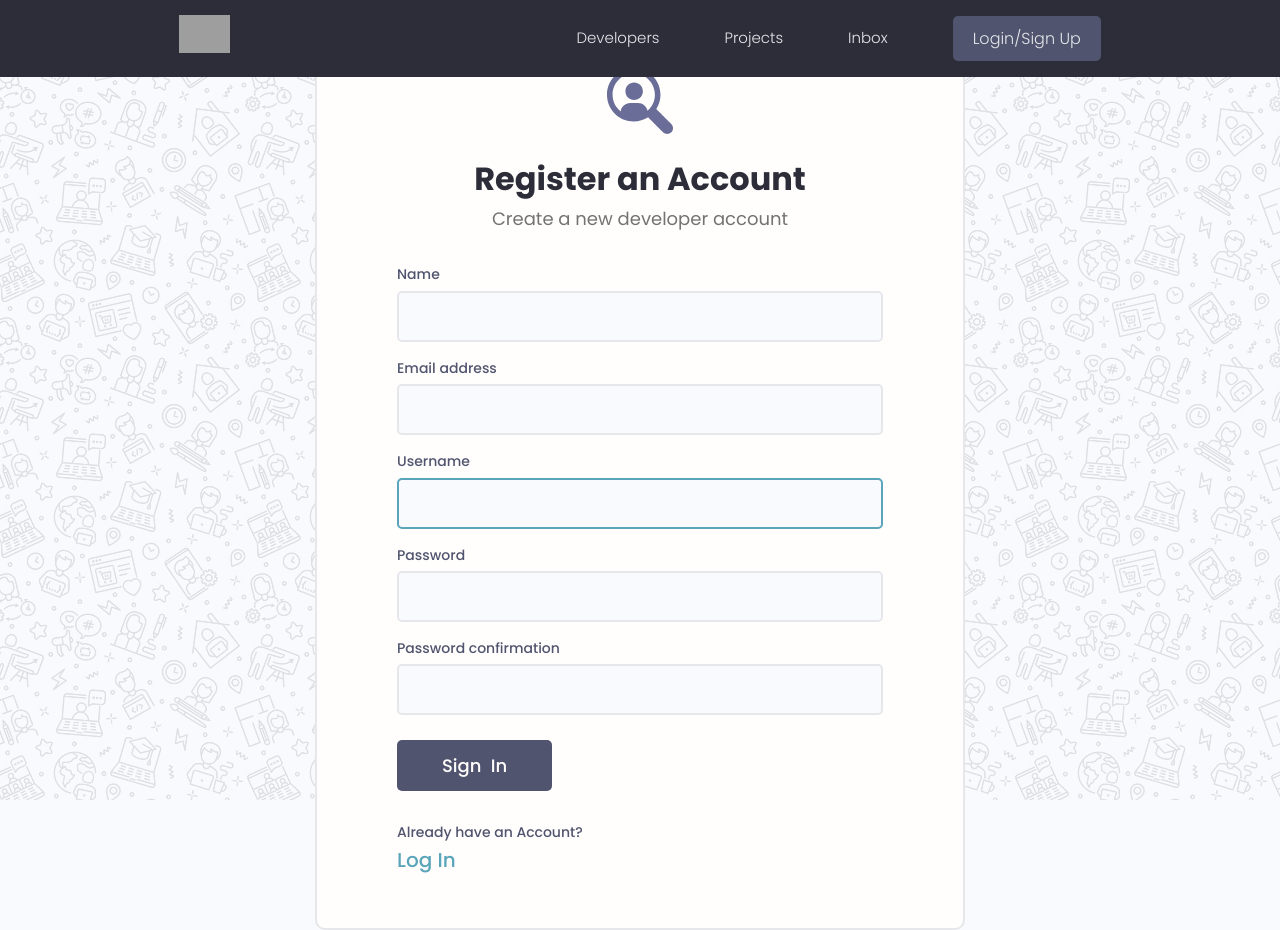
After one commit to Tahagho82/devsearch, a Django app: page /register/ in a window 1280 px wide. The commit adds this page. Run offline with Django 4.2, Linux system fonts and the light colour scheme; some libraries are stand-ins or nearby versions; grey boxes are pictures that could not be loaded.

Commit message:
login_signup_...

```diff
--- a/devsearch/settings.py
+++ b/devsearch/settings.py
@@ -123,15 +123,15 @@ USE_TZ = True
 # https://docs.djangoproject.com/en/4.1/howto/static-files/
 
 STATIC_URL = 'static/'
-STATIC_ROOT = BASE_DIR / 'staticfiles'
+# STATIC_ROOT = BASE_DIR / 'staticfiles'
 
 
 MEDIA_URL = '/images/'
 STATICFILES_DIRS = [
-    BASE_DIR / 'static'
+   os.path.join( BASE_DIR, 'static')
 ]
 
-MEDIA_ROOT= BASE_DIR / 'static\images'
+MEDIA_ROOT= os.path.join( BASE_DIR, 'static\images')
 
 
 # Default primary key field type
--- a/projects/views.py
+++ b/projects/views.py
@@ -1,7 +1,7 @@
 from django.shortcuts import render, redirect
 from .models import Project
 from .forms import ProjectForm
-
+from django.contrib.auth.decorators import login_required
 
 def projects(request):
     projects = Project.objects.all()
@@ -15,6 +15,7 @@ def project(request, pk):
     return render(request, 'projects/single-project.html', context)
 
 
+@login_required(login_url='login')
 def createPtoject(request):
     form = ProjectForm()
     if request.method == 'POST':
@@ -26,6 +27,7 @@ def createPtoject(request):
     return render(request, 'projects/project_form.html', context)
 
 
+@login_required(login_url='login')
 def updatePtoject(request, pk):
     project = Project.objects.get(id=pk)
     form = ProjectForm(instance=project)
@@ -38,6 +40,7 @@ def updatePtoject(request, pk):
     context = {'form': form}
     return render(request, 'projects/project_form.html', context)
 
+@login_required(login_url='login')
 def deleteProject(request,pk):
     project =Project.objects.get(id=pk)
     if request.method == 'POST':
--- a/static/styles/app.css
+++ b/static/styles/app.css
@@ -845,3 +845,19 @@ img {
   margin-bottom: 1rem;
   margin-top: 2rem;
 }
+
+
+
+/*=======================
+  Fixed Position Alerts Wrapper
+========================*/
+
+.alert {
+  position: fixed;
+  left: 50%;
+  top: 120px;
+  transform: translate(-50%, -50%);
+
+
+  z-index: 99999;
+}
--- a/static/uikit/app.js
+++ b/static/uikit/app.js
@@ -2,3 +2,13 @@
 document.addEventListener('DOMContentLoaded', function () {
   hljs.highlightAll();
 });
+
+
+let alertWrapper = document.querySelector('.alert')
+let alertClose = document.querySelector('.alert__close')
+
+if (alertWrapper) {
+  alertClose.addEventListener('click', () =>
+    alertWrapper.style.display = 'none'
+  )
+}
--- a/templates/main.html
+++ b/templates/main.html
@@ -1,6 +1,7 @@
 <!DOCTYPE html>
 {% load static %}
 <html>
+
 <head>
     <meta charset="UTF-8" />
     <meta http-equiv="X-UA-Compatible" content="IE=edge" />
@@ -18,12 +19,36 @@
     <title>DevSearch - Connect with Developers!</title>
 
 </head>
+
 <body>
     {% include 'navbar.html' %}
 
+
+    <!-- {% if messages %}
+    <ul class="messages">
+        {% for message in messages %}
+        <li{% if message.tags %} class="{{ message.tags }}" {% endif %}>{{ message }}</li>
+            {% endfor %}
+    </ul>
+    {% endif %} -->
+
+    {% if messages %}
+
+    {% for message in messages %}
+    <div class="alert  alert--{{message.tags}}">
+        <p class="alert__message">{{message}}</p>
+        <button class="alert__close">x</button>
+    </div>
+
+    {% endfor %}
+
+    {% endif %}
+
+
     {% block content %}
-
 
     {% endblock content %}
 </body>
+<script src="{% static 'uikit/app.js' %}"></script>
+
 </html>
--- a/templates/navbar.html
+++ b/templates/navbar.html
@@ -15,9 +15,15 @@
           <li class="header__menuItem"><a href="{% url 'profiles' %}">Developers</a></li>
           <li class="header__menuItem"><a href="{% url 'projects' %}">Projects</a></li>
           <li class="header__menuItem"><a href="">Inbox</a></li>
+
+
+          {% if request.user.is_authenticated %}
           <li class="header__menuItem"><a href="{% url 'create-project' %}">Add Project</a></li>
+          <li class="header__menuItem"><a href="{% url 'logout' %}" class="btn btn--sub">Logout</a></li>
+          {% else %}
+          <li class="header__menuItem"><a href="{% url 'login' %}" class="btn btn--sub">Login/Sign Up</a></li>
+          {% endif %}
 
-          <li class="header__menuItem"><a href="" class="btn btn--sub">Login/Sign Up</a></li>
         </ul>
       </nav>
     </div>
--- a/users/apps.py
+++ b/users/apps.py
@@ -4,3 +4,6 @@ from django.apps import AppConfig
 class UsersConfig(AppConfig):
     default_auto_field = 'django.db.models.BigAutoField'
     name = 'users'
+
+    def ready(self):
+        import users.signals
--- /dev/null
+++ b/users/forms.py
@@ -0,0 +1,16 @@
+from django.contrib.auth.models import User
+from django.contrib.auth.forms import UserCreationForm
+
+
+class CustomUserCreationForm(UserCreationForm):
+    class Meta:
+        model = User
+        fields = [
+            'first_name', 'email', 'username', 'password1', 'password2'
+        ]
+        labels = {'first_name':'Name',}
+    def __init__(self, *args, **kwargs):
+        super(CustomUserCreationForm, self).__init__(*args, **kwargs)
+
+        for name, field in self.fields.items():
+            field.widget.attrs.update({'class': 'input'})
--- /dev/null
+++ b/users/templates/users/login_register.html
@@ -0,0 +1,100 @@
+{% extends 'main.html' %}
+{% load static %}
+{% block content %}
+
+
+{% if page == 'register' %}
+
+<div class="auth">
+    <div class="card">
+        <div class="auth__header text-center">
+            <a href="/">
+                <img src="{% static 'images/icon.svg' %}" alt="icon" />
+            </a>
+            <h3>Register an Account</h3>
+            <p>Create a new developer account</p>
+        </div>
+
+        <form method="POST" action="{% url 'register' %}" class="form auth__form">
+            {% csrf_token %}
+
+            {% for field in form %}
+            <div class="form__field">
+                <label for="formInput#text">{{field.label}}</label>
+                {{field}}
+
+                <!-- {% if field.help_text %}
+                <small>{{field.help_text}}</small>
+                {% endif %} -->
+
+                {% for error in field.errors %}
+                <p style="color: red;">{{error}}</p>
+                {% endfor %}
+
+            </div>
+
+            {% endfor %}
+
+            <div class="auth__actions">
+                <input class="btn btn--sub btn--lg" type="submit" value="Sign  In" />
+            </div>
+        </form>
+        <div class="auth__alternative">
+            <p>Already have an Account?</p>
+            <a href="{% url 'login' %}">Log In</a>
+        </div>
+    </div>
+</div>
+
+
+
+{% else %}
+
+<div class="auth">
+
+    <div class="card">
+
+        <div class="auth__header text-center">
+            <a href="/">
+                <img src="{% static 'images/icon.svg' %}" alt="icon" />
+            </a>
+            <h3>Account Login</h3>
+            <p>Hello Developer, Welcome Back!</p>
+        </div>
+
+        <form action="" method="POST" class="form auth__form">
+            {% csrf_token %}
+            <!-- Input:Username -->
+            <div class="form__field">
+                <label for="formInput#text">Username: </label>
+                <input class="input input--text" id="formInput#text" type="text" name="username"
+                    placeholder="Enter your username..." />
+            </div>
+
+            <!-- Input:Password -->
+            <div class="form__field">
+                <label for="formInput#password">Password: </label>
+                <input class="input input--password" id="formInput#passowrd" type="password" name="password"
+                    placeholder="••••••••" />
+            </div>
+
+            <div class="auth__actions">
+                <input class="btn btn--sub btn--lg" type="submit" value="Log In" />
+                <a href="">Forget Password?</a>
+            </div>
+        </form>
+
+        <div class="auth__alternative">
+            <p>Don’t have an Account?</p>
+            <a href="{% url 'register' %}">Sign Up</a>
+        </div>
+    </div>
+</div>
+
+
+{% endif %}
+
+
+
+
+{% endblock content %}
--- a/users/urls.py
+++ b/users/urls.py
@@ -1,8 +1,12 @@
 from django.urls import path
 from . import views
 urlpatterns = [
+    path('login/', views.loginUser, name='login'),
+    path('logout/', views.logoutUser, name='logout'),
+    path('register/', views.registerUser, name='register'),
+
     path('', views.profiles, name='profiles'),
-    path('profile/<str:pk>/',views.userProfile,name='user-profile'),
+    path('profile/<str:pk>/', views.userProfile, name='user-profile'),
 
 
 ]
--- a/users/views.py
+++ b/users/views.py
@@ -1,6 +1,60 @@
-from multiprocessing import context
 from django.shortcuts import render, redirect
 from .models import Profile
+from django.contrib.auth import login, authenticate,logout
+from django.contrib.auth.models import User
+from django.contrib.auth.decorators import login_required
+from django.contrib import messages
+from .forms import CustomUserCreationForm
+
+def loginUser(request):
+    page = 'login'
+    if request.user.is_authenticated:
+        return redirect('profiles')
+
+    if request.method == 'POST':
+        username = request.POST['username']
+        password = request.POST['password']
+        try:
+            user = User.objects.get(username=username)
+        except:
+            messages.error(request,'Username does not exist')
+
+        user = authenticate(request, username=username, password=password)
+
+        if user is not None :
+            login(request,user)
+            return redirect('profiles')
+        else:
+            messages.error(request,'Username or Password is in correct')
+    context = {'page':page}
+    return render(request, 'users/login_register.html', context)
+
+def logoutUser(request):
+    messages.info(request,'User was logged out')
+    logout(request)
+
+    return redirect('login')
+
+def registerUser(request):
+    page = 'register'
+
+    form = CustomUserCreationForm()
+    if request.method == 'POST':
+        form = CustomUserCreationForm(request.POST)
+        if form.is_valid():
+            #form.save()
+            user = form.save(commit=False)
+            user.username=user.username.lower()
+            user.save()
+
+            messages.success(request,'USer account was created!')
+            login(request,user)
+            return redirect('profiles')
+        else:
+            messages.error(request,'An error has occured during registeration')
+
+    context = {'page':page,'form':form}
+    return render(request,'users/login_register.html',context)
 
 
 def profiles(request):
```
Also changed, not shown: templates/login.html (added, +51 -0 lines), templates/signup.html (added, +74 -0 lines), users/models.py (+17 -19 lines), users/signals.py (added, +29 -0 lines), db.sqlite3, static/images/icon.svg (added), static/images/pattern.jpg (added).
